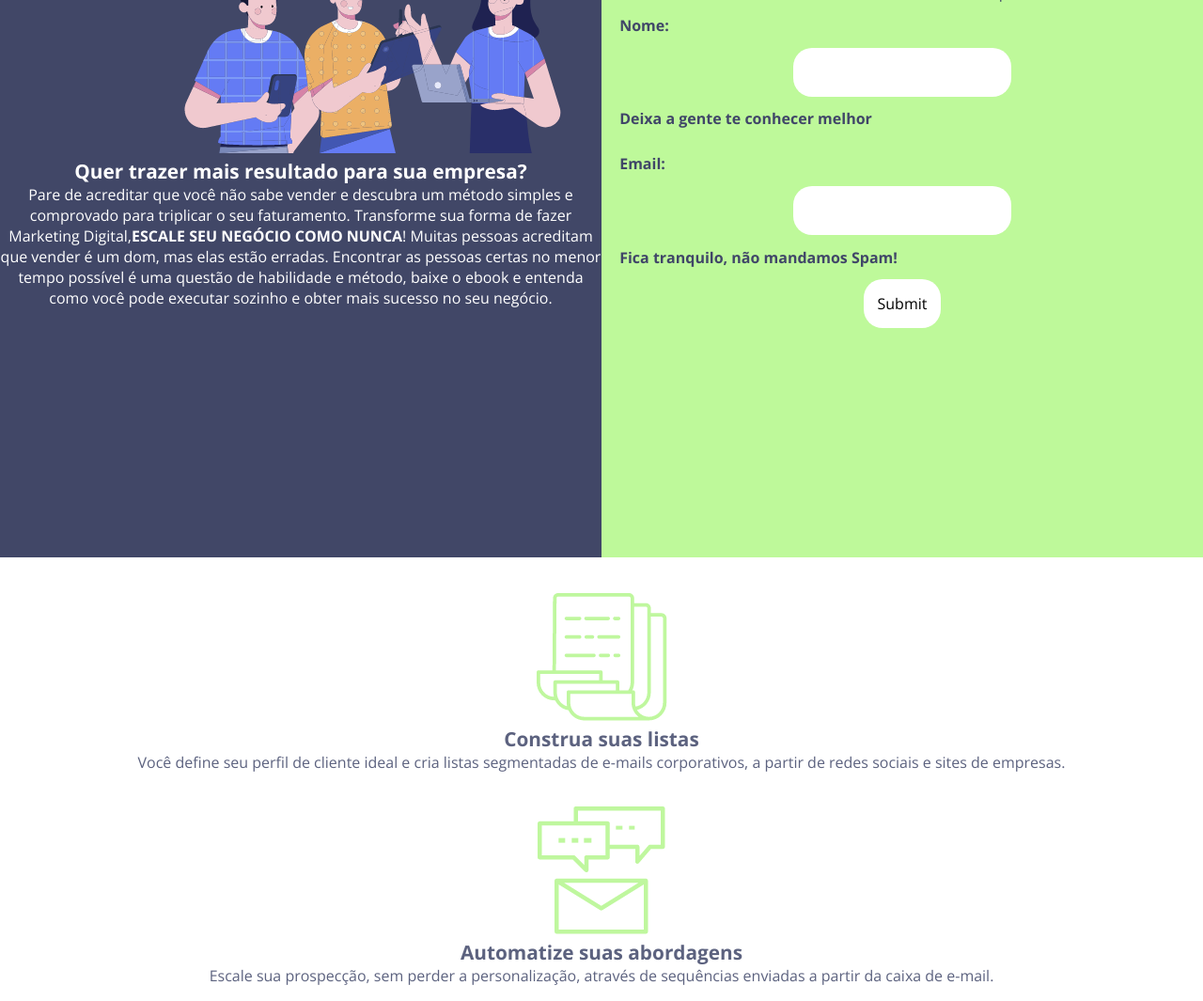
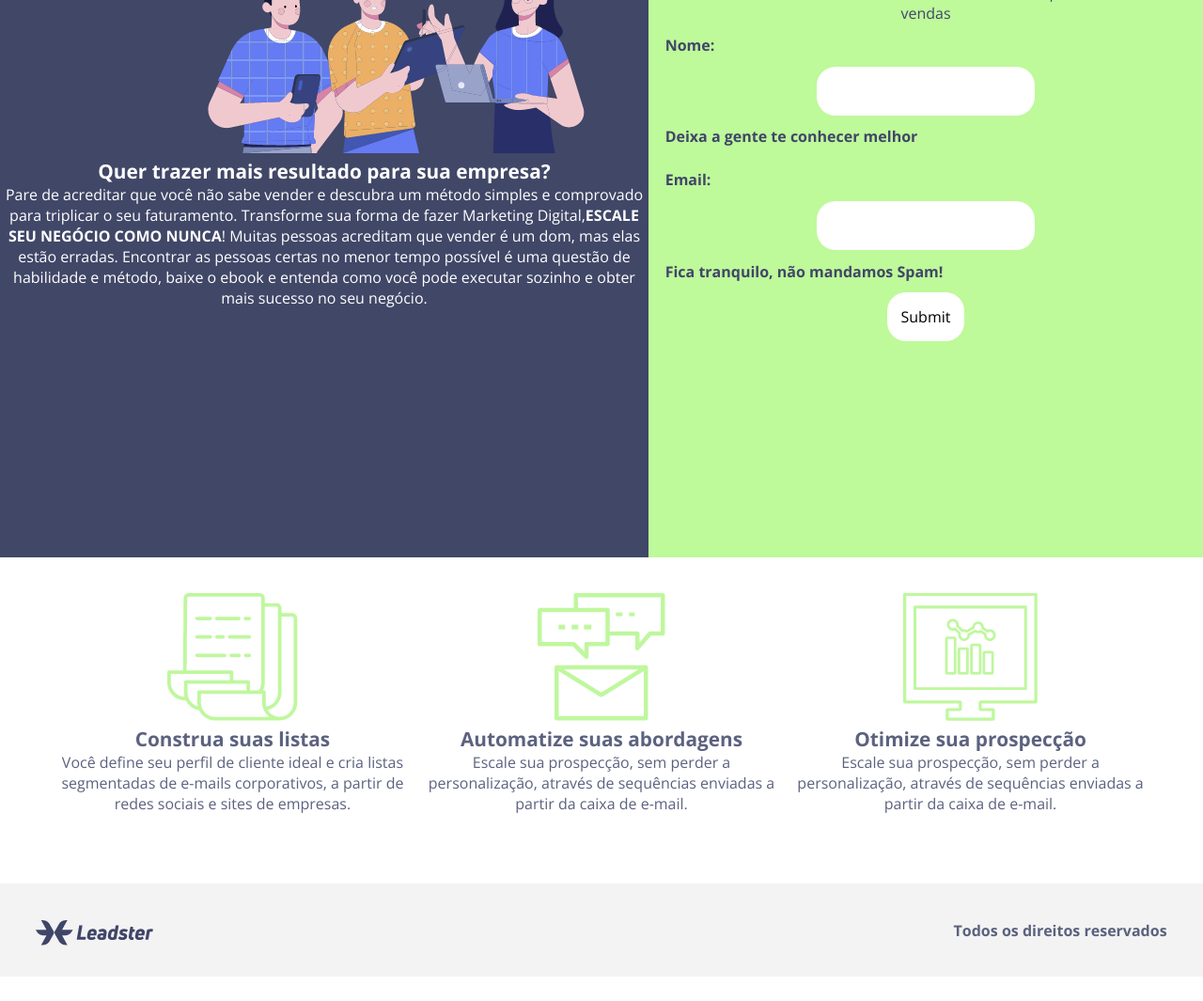
Before and after one commit to FabioDantasCruz/Leadster, a plain HTML site: page index.html in a window 1280 px wide. Shown: the part 47-1112 px from the top of the page at 94% size. After the commit the page ends 1086 px from the top, so only its background shows below. Drawn offline with nearby package versions, Linux system fonts and the light colour scheme.

Commit message:
ajustes no css

```diff
--- a/index.html
+++ b/index.html
@@ -40,8 +40,8 @@
 </head>
 <body>
 
-<main>
-    <section class="Container">
+  <main>
+    <section class="container">
         <div class="div-interna-1">
             <div class = "logo">
                 <a href = "index.html"><img src = "img/LogoMaior.png"></a>
@@ -60,7 +60,6 @@
             <form method="POST" action="https://smtl.gama.academy/leads/4a6b3a42-5ffc-11ea-92b8-cb0262e26cca">
 
                 <p>Nome:</p>
-
                 <input
                   name="name"
                   type="text"
@@ -70,7 +69,6 @@
                 />
                 <p>Deixa a gente te conhecer melhor</p>
                 <p>Email:</p>
-
                 <input
                   name="email"
                   type="email"
@@ -87,7 +85,7 @@
         </div>
     </section>
 
-    <section class="Container-2">
+    <section class="container-2">
         <div class = "item">
             <img src = "img/Icon1-Web.png">
 
@@ -109,10 +107,17 @@
 
     </section>
 
-</main>
+  </main>
 
 
 </body>
+<footer class="rodape">
 
+  <div class = "logo">
+    <a href = "index.html"><img src = "img/LogoMenor.png"></a>
+    </div>
+ <p> Todos os direitos reservados<p>
+</footer>
+</section>
 
 </html>
--- a/style/style.css
+++ b/style/style.css
@@ -5,10 +5,8 @@ img {max-width: 100%;}
 
 
 
-.Container{
-
+.container{
     width: 100%;
-    height: 100%;
     opacity: 1;
     display: flex;
     flex-direction: row;
@@ -21,7 +19,7 @@ img {max-width: 100%;}
 
 .div-interna-1{
     background: transparent url('img/LogoMaior.png') 0% 0% no-repeat padding-box;
-    width: 40em;
+    width: 600px;
     height: 40em;
     background: #414767 0% 0% no-repeat padding-box;
     opacity: 1;
@@ -29,6 +27,7 @@ img {max-width: 100%;}
     letter-spacing: 0;
     color: #FFFFFF;
     float: left;
+    flex-grow: 1;
 
 }
 
@@ -38,8 +37,7 @@ img {max-width: 100%;}
 
 
 .div-interna-2{
-
-    width: 40em;
+    width: 500px;
     height: 40em;
     background: #BEF99A 0% 0% no-repeat padding-box;
     opacity: 1;
@@ -48,6 +46,7 @@ img {max-width: 100%;}
     letter-spacing: 0;
     color: #404668;
     float: right;
+    flex-grow: 1;
 
 
 }
@@ -91,28 +90,27 @@ a{color: crimson;}
 
 }
 
-.Container-2{
+.container-2{
 
     width: 100%;
-    height: 30vh;
     padding: 3% 4%;
     background: #FFFFFF 0% 0% no-repeat padding-box;
     opacity: 1;
     display: flex;
     flex-direction: row;
     flex-wrap: wrap;
-
     color: #404668D9;
     opacity: 1;
 }
 
 
 .item {
-    width: 100%;
+    width: 330px;
     text-align: center;
     font: Regular 16px/23px Arial Black;
     letter-spacing: 0;
     margin-bottom: 3%;
+    flex-grow: 1;
 }
 .item h3{font-size: 1.3em; font-weight: bold; }
 .item h5{font-size: 1em; }
@@ -124,9 +122,11 @@ a{color: crimson;}
     padding: 3%;
     background:#F3F3F3 0% 0% no-repeat padding-box;
     opacity: 1;
-    text-align: center;
-    font: Regular 16px/23px Arial Black;
     letter-spacing: 0;
     color: #404668D9;
+    align-items: baseline;
 
 }
+
+.rodape p{text-align: right;  font-weight: bold;  font: Regular 16px/23px Arial Black; content: initial;}
+.rodape logo
```
Also changed, not shown: sucesso.html (+9 -3 lines).
